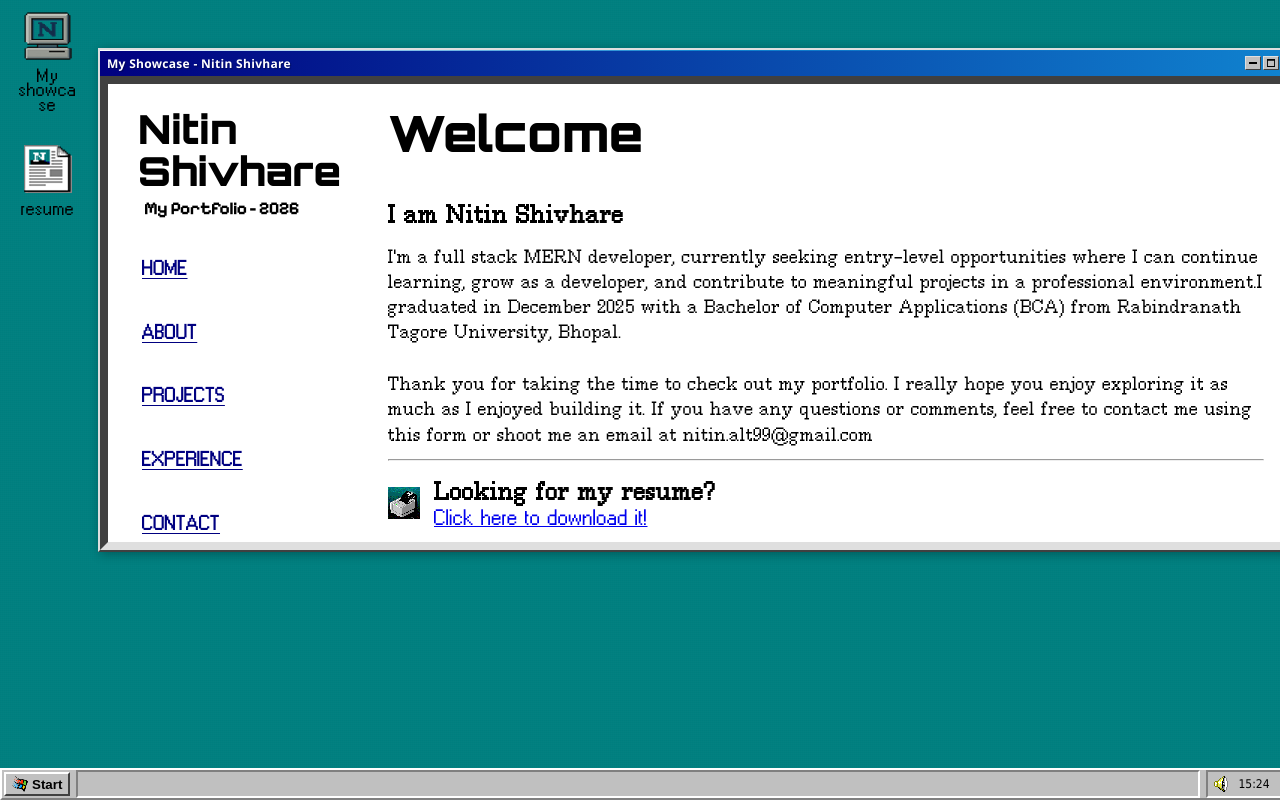
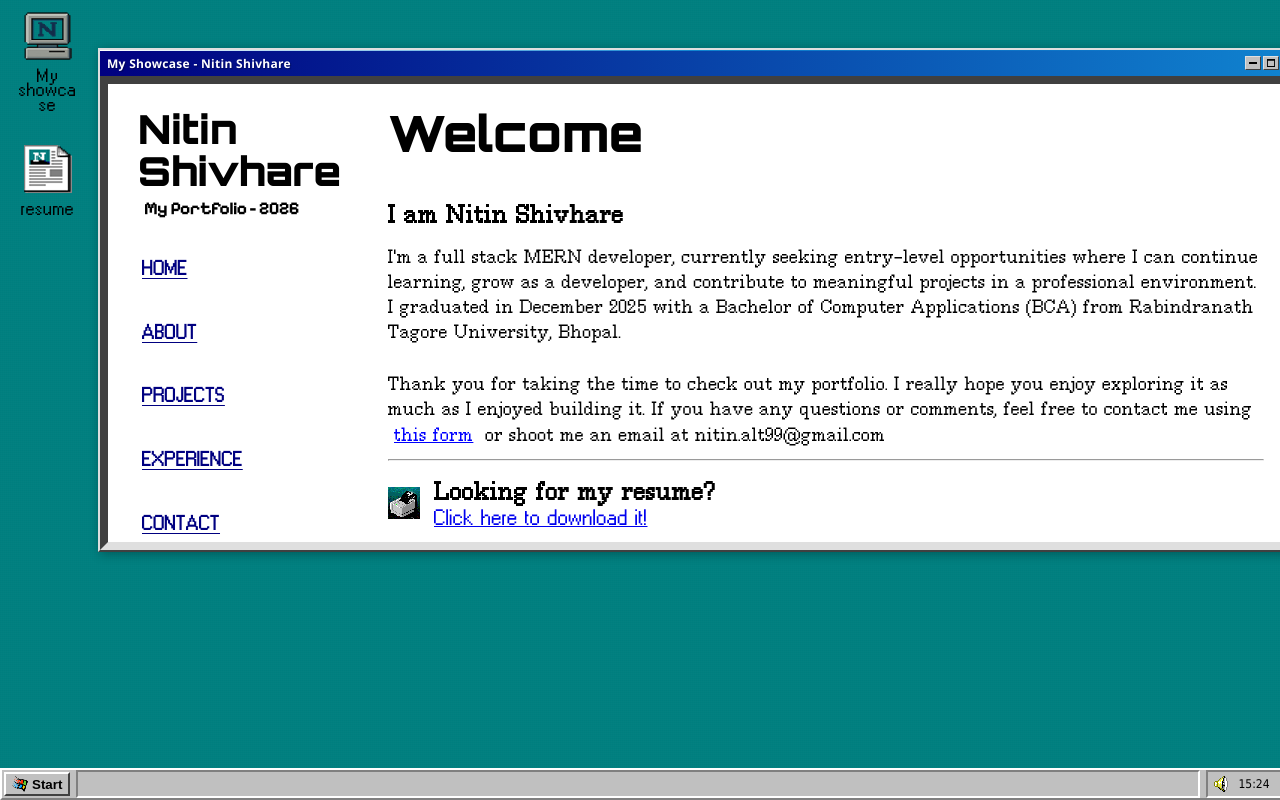
Before and after one commit to Nitin-Shivhare/Portfolio-website, a React (Vite) app: page / in a window 1280 px wide. Both pictures are taken after a click on the element "ABOUT". Built offline with nearby package versions, Linux system fonts and the light colour scheme.

Commit message:
Fixe this form feature in ShowcaseContentAbout

```diff
--- a/src/component/ShowcaseContentAbout.jsx
+++ b/src/component/ShowcaseContentAbout.jsx
@@ -3,6 +3,10 @@ import ShowcaseNavigation from "./ShowcaseNavigation"
 import ResumeCallOut from "./ResumeCallOut"
 
 function ShowcaseContentAbout({ setShowcaseAppState }) {
+	const handleThisFormAnchor = function () {
+		setShowcaseAppState("contact")
+	}
+
 	return (
 		<div className="showcase-layout">
 			<div className="left-panel">
@@ -17,7 +21,7 @@ function ShowcaseContentAbout({ setShowcaseAppState }) {
 				<p>
 					I'm a full stack MERN developer, currently seeking entry-level
 					opportunities where I can continue learning, grow as a developer, and
-					contribute to meaningful projects in a professional environment.I
+					contribute to meaningful projects in a professional environment. I
 					graduated in December 2025 with a Bachelor of Computer Applications
 					(BCA) from Rabindranath Tagore University, Bhopal.
 				</p>
@@ -25,8 +29,20 @@ function ShowcaseContentAbout({ setShowcaseAppState }) {
 				<p>
 					Thank you for taking the time to check out my portfolio. I really hope
 					you enjoy exploring it as much as I enjoyed building it. If you have
-					any questions or comments, feel free to contact me using this form or
-					shoot me an email at nitin.alt99@gmail.com
+					any questions or comments, feel free to contact me using{" "}
+					<a
+						style={{
+							color: "blue",
+							textDecoration: "underLine",
+							cursor: "pointer",
+							userSelect: "none",
+							padding: "4px 6px",
+						}}
+						onClick={handleThisFormAnchor}
+					>
+						this form
+					</a>{" "}
+					or shoot me an email at nitin.alt99@gmail.com
 				</p>
 
 				{/* RESUME CALL--OUT */}
```
